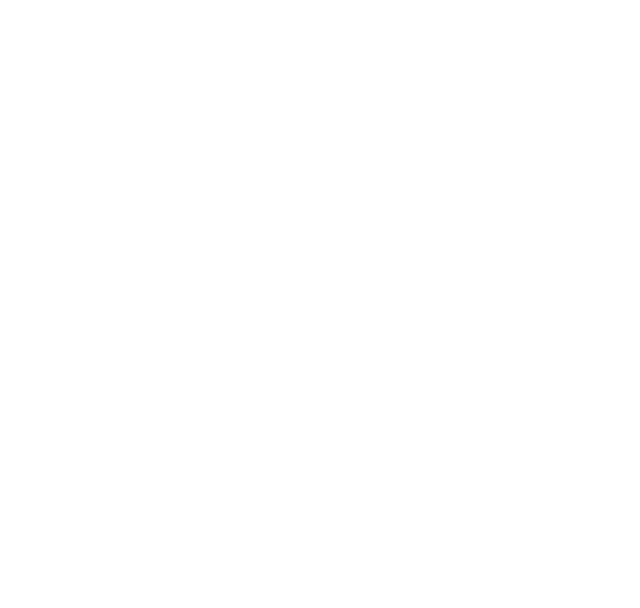
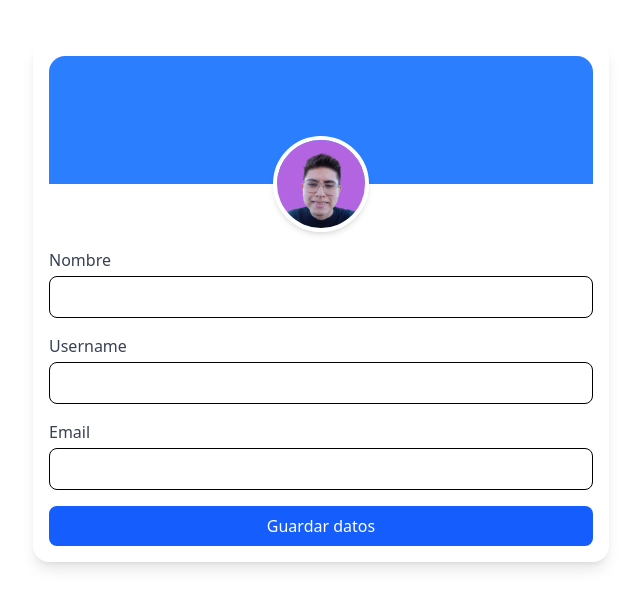
Before and after one commit to emaenriquez/fashion_like, a React (Vite) app in the folder FrontEnd/: page /userprofile in a window 1280 px wide. Before the commit this address had no page. Shown: the top 608 px of the page, without its empty margins (319-959 px from the left). Built offline with nearby package versions, Linux system fonts and the light colour scheme.

Commit message:
feat(profile): create user profile page

```diff
--- a/FrontEnd/src/App.jsx
+++ b/FrontEnd/src/App.jsx
@@ -6,6 +6,7 @@
 import Register from './page/Register'
 import PostFeed from './page/PostFeed'
 import PostManager from './page/PostManager'
+import UserProfile from './page/UserProfile'
 
 function App() {
 
@@ -18,6 +19,7 @@
           <Route path='register' element={<Register />} />
           <Route path='postfeed' element={<PostFeed />} />
           <Route path='postmanager' element={<PostManager />} />
+          <Route path='userprofile' element={<UserProfile />} />
         </Routes>
       </Router>
     </>
--- a/FrontEnd/src/components/menuComponents/Menu.jsx
+++ b/FrontEnd/src/components/menuComponents/Menu.jsx
@@ -1,8 +1,10 @@
 import { useState } from "react";
 import { Heart,User, PlusCircle, LogOut } from "lucide-react";
+import { Link } from "react-router-dom";
 
 const Menu = ({titulo,fotoPerfil}) => {
     const [isOpen, setIsOpen] = useState(false);
+
     return (
         <nav className="flex justify-between items-center p-4 shadow-md bg-white">
             {/* Título */}
@@ -23,7 +25,8 @@
                     <div className="absolute right-0 mt-2 w-40 bg-white border rounded-lg shadow-lg">
                         <ul className="text-sm text-gray-700">
                             <li className="flex items-center px-4 py-2 hover:bg-gray-100 cursor-pointer">
-                                <User className="w-4 h-4 mr-2" /> Mi Perfil
+                                <User className="w-4 h-4 mr-2" />
+                                <Link to="/userprofile">Mi perfil</Link>
                             </li>
                             <li className="flex items-center px-4 py-2 hover:bg-gray-100 cursor-pointer">
                                 <PlusCircle className="w-4 h-4 mr-2" /> Crear Post
--- /dev/null
+++ b/FrontEnd/src/page/UserProfile.jsx
@@ -0,0 +1,83 @@
+import { useState } from "react";
+
+function UserProfile() {
+  const [formData, setFormData] = useState({
+    name: "",
+    username: "",
+    email: "",
+  });
+
+  const handleChange = (e) => {
+    setFormData((prev) => ({
+      ...prev,
+      [e.target.name]: e.target.value,
+    }));
+  };
+
+  const handleSubmit = () => {
+    console.log("Datos guardados:", formData);
+    alert("¡Datos guardados exitosamente!");
+  };
+
+  return (
+    <div className="max-w-xl mx-auto mt-10 p-4 bg-white rounded-2xl shadow-lg">
+      {/* Banner */}
+      <div className="relative">
+        <div className="h-32 bg-blue-500 rounded-t-2xl"></div>
+        {/* Imagen de perfil */}
+        <div className="absolute -bottom-12 left-1/2 transform -translate-x-1/2">
+          <img
+            src="/foto_perfil.png"
+            alt="Avatar"
+            className="w-24 h-24 rounded-full border-4 border-white shadow-md"
+          />
+        </div>
+      </div>
+
+      {/* Espaciado debajo del avatar */}
+      <div className="mt-16 space-y-4">
+        <div>
+          <label className="block text-gray-700">Nombre</label>
+          <input
+            type="text"
+            name="name"
+            className="w-full mt-1 p-2 border rounded-lg"
+            value={formData.name}
+            onChange={handleChange}
+          />
+        </div>
+
+        <div>
+          <label className="block text-gray-700">Username</label>
+          <input
+            type="text"
+            name="username"
+            className="w-full mt-1 p-2 border rounded-lg"
+            value={formData.username}
+            onChange={handleChange}
+          />
+        </div>
+
+        <div>
+          <label className="block text-gray-700">Email</label>
+          <input
+            type="email"
+            name="email"
+            className="w-full mt-1 p-2 border rounded-lg"
+            value={formData.email}
+            onChange={handleChange}
+          />
+        </div>
+
+        <button
+          onClick={handleSubmit}
+          className="w-full bg-blue-600 text-white py-2 px-4 rounded-lg hover:bg-blue-700 transition"
+        >
+          Guardar datos
+        </button>
+      </div>
+    </div>
+  );
+}
+
+export default UserProfile;
```
